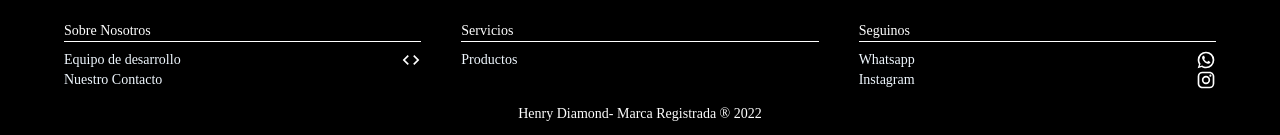
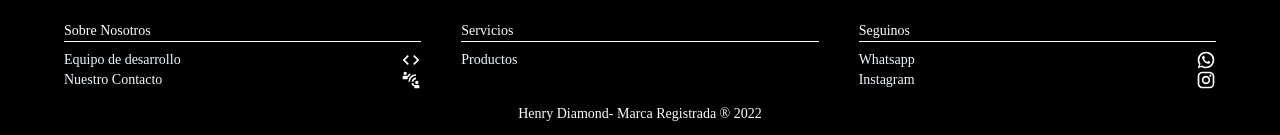
Before and after one commit to chuno-st/PF-G1-FRONTEND, a React (Create React App) app in the folder henry-diamond/: page / in a window 1280 px wide. Shown: the part 709-844 px from the top of the page. Built offline with nearby package versions, Linux system fonts and the light colour scheme; no server answers; a web font is replaced by a local one.

Commit message:
Update Footer.jsx

```diff
--- a/henry-diamond/src/components/Footer/Footer.jsx
+++ b/henry-diamond/src/components/Footer/Footer.jsx
@@ -8,6 +8,7 @@ import Grid from '@mui/material/Grid'
 import { Link  } from 'react-router-dom';
 import WhatsAppIcon from '@mui/icons-material/WhatsApp';
 import InstagramIcon from '@mui/icons-material/Instagram';
+import ConnectWithoutContactIcon from '@mui/icons-material/ConnectWithoutContact';
 
 import CodeIcon from '@mui/icons-material/Code';
 
@@ -40,8 +41,12 @@ export default function Footer (){
                                 }}/>
                             </Box>
 
-                            <Box className='itemColumn'>
+                            <Box className='itemColumn' sx={{
+                                justifyContent: 'space-between',
+                                display: 'flex'
+                            }}>
                                 <Link to="/" className='link'>Nuestro Contacto</Link>
+                                <ConnectWithoutContactIcon fontSize='small' />
                             </Box>
                         </Grid>
 
```
